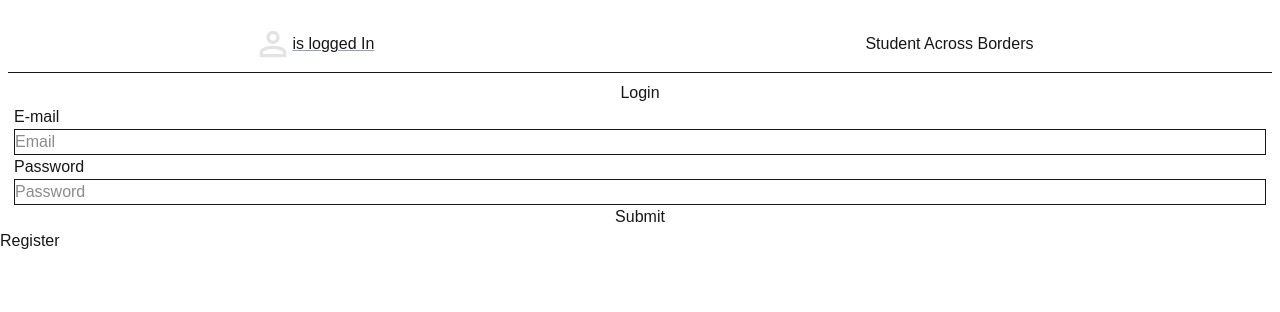
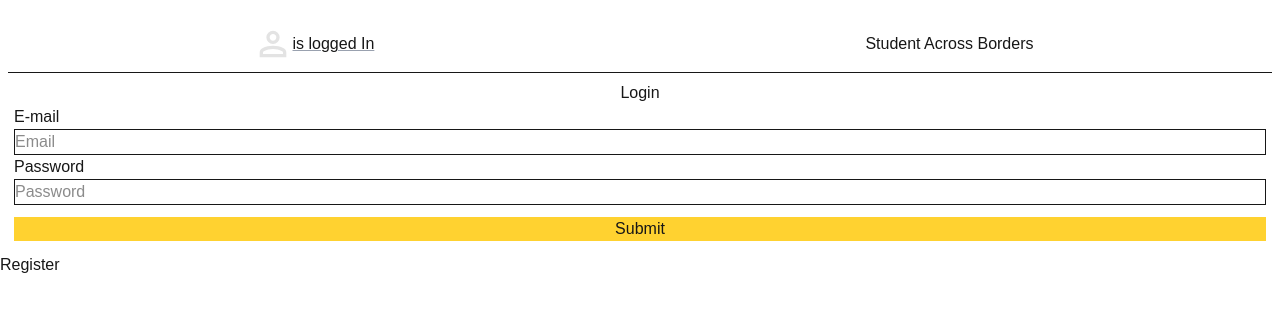
Before and after one commit to fatihsolutions/my-next-app, a Next.js app: page /login in a window 1280 px wide. Shown: the top 312 px of the page. Built offline with nearby package versions, Linux system fonts and the light colour scheme.

Commit message:
Button profesional

```diff
--- a/app/login/page.jsx
+++ b/app/login/page.jsx
@@ -12,9 +12,7 @@ export default function Login() {
                 <input type="email" className="border" name="email" placeholder="Email" />
                 <label className="flex flex-col"> Password</label>
                 <input type="password" className="border" name="password" placeholder="Password" />
-                <button type="submit">Submit
-
-                </button>
+                <button className="my-3 bg-amber-300" type="submit"> Submit </button>
             </form>
 
             <Link href="/register">Register</Link>
```
